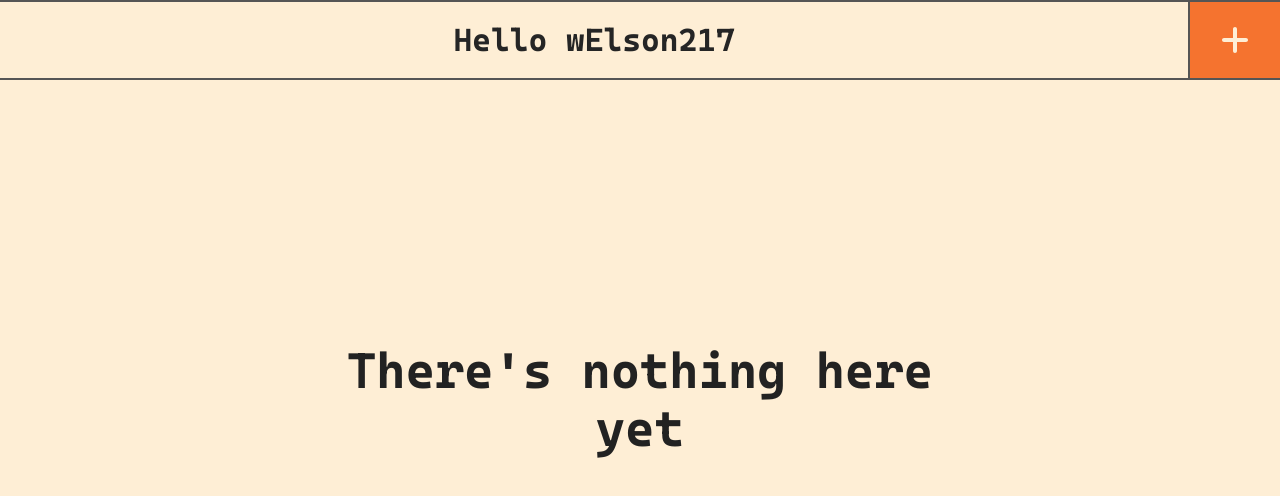
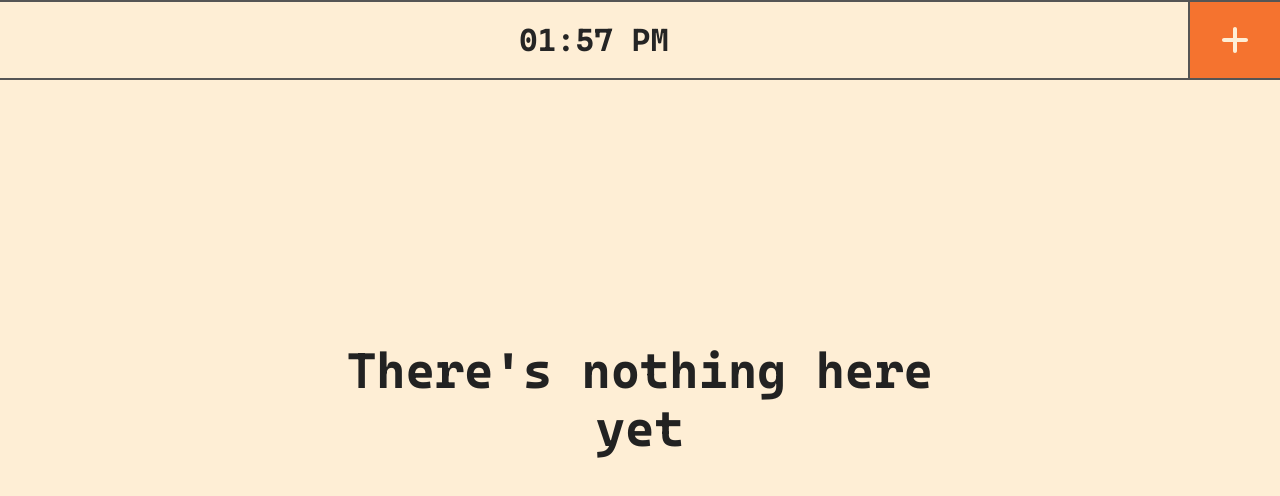
Before and after one commit to wElsonSh/To-do-list, a React (Vite) app: page / in a window 1280 px wide. Shown: the top 496 px of the page. Built offline with nearby package versions, Linux system fonts and the light colour scheme.

Commit message:
creat clock, add self-destruction of tasks, comments for all jsx

```diff
--- a/src/App.jsx
+++ b/src/App.jsx
@@ -4,6 +4,7 @@ import '@/styles/main/fonts.scss';
 import '@/styles/main/index.scss';
 import { useEffect, useState } from "react";
 export function App() {
+  // конектим localStorage и массив
   const [tasks, setTasks] = useState(() => {
     try {
       const raw = localStorage.getItem('myTasks')
@@ -16,7 +17,28 @@ export function App() {
   useEffect(() => {
     localStorage.setItem('myTasks', JSON.stringify(tasks));
   }, [tasks])
+  // конектим localStorage и массив
 
+
+  // создаем часы и удаление элементов в 00:00
+  const [time, setTime] = useState(new Date())
+  useEffect(() => {
+    const timer = setInterval(() => {
+      setTime(new Date());
+    }, 1000)
+
+    return () => clearInterval(timer)
+  }, [])
+
+  useEffect(() => {
+    if (time.getHours() == 0 && time.getMinutes() == 0 && time.getSeconds() == 0) {
+      setTasks(prev => [])
+    }
+  }, [time])
+
+  // создаем часы и удаление элементов в 00:00
+
+  // ф-ии для взаимодействия с массивом
   const handleRemoveTask = (removeTaskId) => {
     setTasks(prev => prev.filter(task => task.id !== removeTaskId))
   }
@@ -44,10 +66,13 @@ export function App() {
       setTasks(prev => [...prev, newTaskAdd])
     }
   }
+  // ф-ии для взаимодействия с массивом
 
   return (
     <>
-      <Header handlePushTask={handlePushTask} />
+      <Header
+        time={time}
+        handlePushTask={handlePushTask} />
       <Tasks
         tasks={tasks}
         handleRemoveTask={handleRemoveTask} handleCompleteTask={handleCompleteTask} />
--- a/src/components/common/CreatorTaskForm.jsx
+++ b/src/components/common/CreatorTaskForm.jsx
@@ -2,9 +2,12 @@ import styles from "@/styles/common/CreatorTaskForm.module.scss";
 import { useState } from "react";
 
 export function CreatorTaskForm({ handleCloseTasks, isOpen, handlePushTask }) {
+
+    // помещаем в состояние наш таск
     const [inputTitleValue, setInputTitleValue] = useState('')
+    // помещаем в состояние наш таск
 
-
+    // колбеки
     const handleTitleInputChange = (event) => {
         setInputTitleValue(event.target.value)
     }
@@ -19,6 +22,7 @@ export function CreatorTaskForm({ handleCloseTasks, isOpen, handlePushTask }) {
     const handleClose = () => {
         handleCloseTasks(!isOpen)
     }
+    // колбеки
     return (
         <div
             style={{ top: `${isOpen ? '0' : '-100'}vh` }}
--- a/src/components/common/Header.jsx
+++ b/src/components/common/Header.jsx
@@ -4,9 +4,22 @@ import { FaPlus } from "react-icons/fa6";
 import { CreatorTaskForm } from "@/components/common/CreatorTaskForm";
 import { useEffect, useState } from "react";
 
-export function Header({ handlePushTask }) {
+export function Header({ handlePushTask, time }) {
+
+
+    // формат для часов, не знаю как это работает
+    const formatClock = (date) => {
+        return date.toLocaleTimeString('re-RU', {
+            hour: '2-digit',
+            minute: '2-digit',
+            second: undefined,
+            hout12: false
+        })
+    }
+    // формат для часов, не знаю как это работает
+
+    // отслеживаем открытие модального окна TasksCreator
     const [isTCOpen, setTCOpen] = useState(false)
-
     const handleCloseTasks = (childeState) => {
         setTCOpen(childeState)
     }
@@ -21,6 +34,8 @@ export function Header({ handlePushTask }) {
             document.body.style.overflowY = "unset"
         }
     }, [isTCOpen])
+    // отслеживаем открытие модального окна TasksCreator
+
 
     return (
         <header className={styles.header}>
@@ -31,7 +46,7 @@ export function Header({ handlePushTask }) {
             />
             <div className={styles.header_container}>
                 <div className={styles.header__logo}>
-                    <h1>Hello wElson217</h1>
+                    <h1>{formatClock(time)}</h1>
                 </div>
                 <div
                     onClick={() => { setTCOpen(!isTCOpen) }}
```
Also changed, not shown: src/components/sections/Tasks.jsx (+2 -9 lines).
